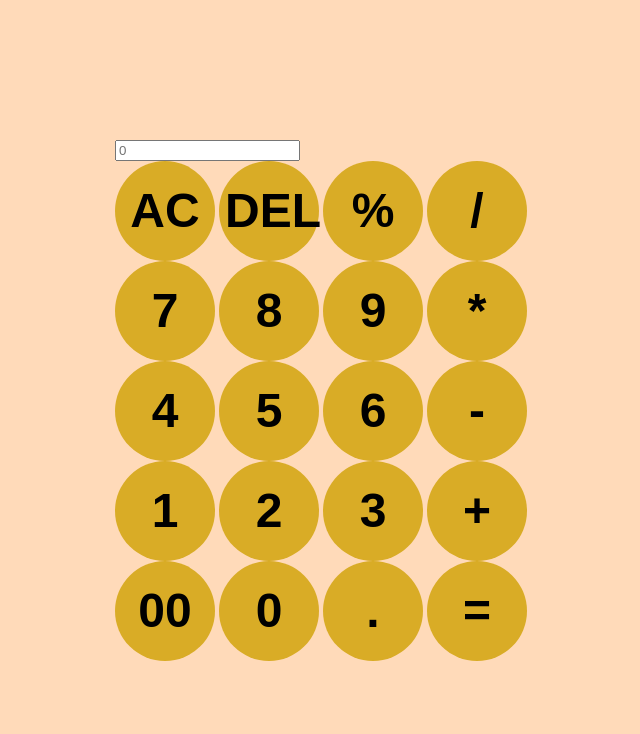
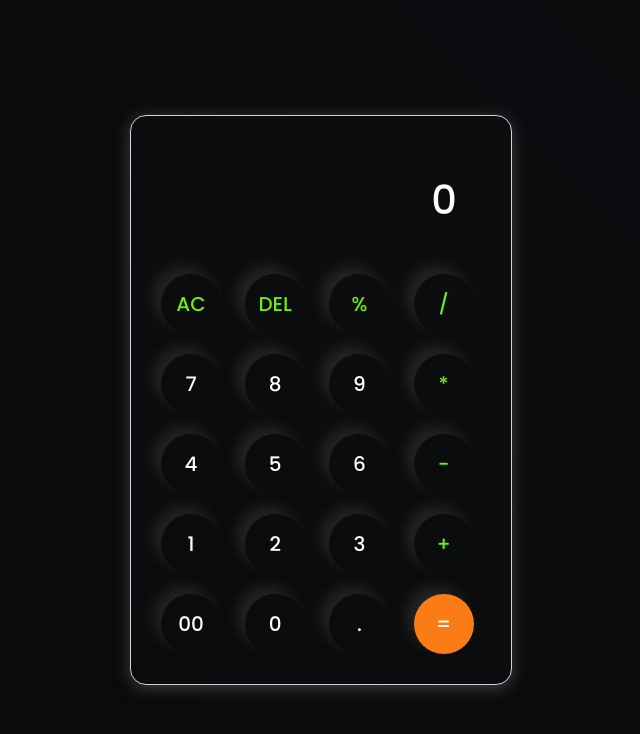
Before and after one commit to Ramesh8248/Calculator, a plain HTML site: page index.html in a window 1280 px wide. Shown: the whole page, without its empty margins (319-959 px from the left). Drawn offline with Linux system fonts and the light colour scheme.

Commit message:
Update style.css

```diff
--- a/style.css
+++ b/style.css
@@ -1,106 +1,64 @@
-/*text in top*/
-#header{
-    background-color: hsl(35, 100%, 35%);
-    text-align: center;
+@import url('https://fonts.googleapis.com/css2?family=Poppins:wght@500&display=swap');
+
+*{
     margin: 0;
+    padding: 0;
+    box-sizing: border-box;
+    font-family: 'Poppins', sans-serif;
 }
 
-/*styling body*/
 body{
-    background-color: peachpuff;
-    margin: 0;
+    width: 100%;
+    height: 100vh;
     display: flex;
     justify-content: center;
     align-items: center;
-    height: 100vh;
+    background: linear-gradient(45deg, #0a0a0a, #0c0e11);
 }
 
-/*body of the calculator*/
-#cal{
-    border-radius: 30px;
-    background-color: rgb(0, 0, 0);
-    overflow: hidden;
-    width: 515px;
+.calculator{
+    border: 1px solid #cfd3db;
+    padding: 20px;
+    border-radius: 16px;
+    background: transparent;
+    box-shadow: 0px 3px 15px rgba(113, 115, 119, 0.5);
+
 }
 
-/*display inside the calculator*/
-#display{
-    width: 100%;
-    height: 50%;
-    padding: 30px;
-    font-size: 3rem;
-    text-align: left;
+input{
+    width: 320px;
+    border: none;
+    padding: 24px;
+    margin: 10px;
+    background: transparent;
+    box-shadow: 0px 3px 15px rgbs(84, 84, 84, 0.1);
+    font-size: 40px;
+    text-align: right;
+    cursor: pointer;
+    color: #ffffff;
 }
 
-/*arranging the button*/
-#buttons{
-    display: grid;
-    gap: 10px;
-    padding: 25px;
-    row-gap: 20px;
+input::placeholder{
+    color: #ffffff;
 }
 
-/*styling number buttton*/
 button{
-    width: 100px;
-    height: 100px;
-    border-radius: 60px;
-    background-color: hsl(45, 70%, 50%);
     border: none;
-    font-size: 3rem;
-    font-weight: bold;
+    width: 60px;
+    height: 60px;
+    margin: 10px;
+    border-radius: 50%;
+    background: transparent;
+    color: #ffffff;
+    font-size: 20px;
+    box-shadow: -8px -8px 15px rgba(255, 255, 255, 0.1);
+    cursor: pointer;
 }
 
-.row {
-    display: grid;
-    grid-template-columns: 1fr 1fr 1fr;
-    column-gap: 20px;
-    row-gap: 20px;
+.equalBtn{
+    background-color: #fb7c14;
 }
 
-.btn_row {
-    display: grid;
-    column-gap: 20px;
-    row-gap: 20px;
+.operator{
+    color: #6dee0a;
 }
-
-.btn {
-    display: flex;
-    column-gap: 20px;
-    row-gap: 20px;
-}
-
-/*to make hover effect on number button*/
-button:hover{
-    background-color: hsl(45, 50%, 60%);
-}
-
-/*to make active effect on number button*/
-button:active{
-    background-color: hsl(45, 50%, 70%);
-}
-
-/*styling operator buttons*/
-.opb{
-    background-color: hsl(35, 100%, 35%);
-}
-
-/*to make hover effect on operator button*/
-.opb:hover{
-    background-color: hsl(35, 100%, 65%);
-}
-
-/*to make active effect on operator button*/
-.opb:active{
-    background-color: hsl(35, 100%, 75%);
-}
-
-.opbs {
-    background-color: hsl(35, 100%, 35%);
-    width: 450px;
-}
-
-.opbss {
-    background-color: hsl(35, 100%, 35%);
-    height: 220px;
-}
```
